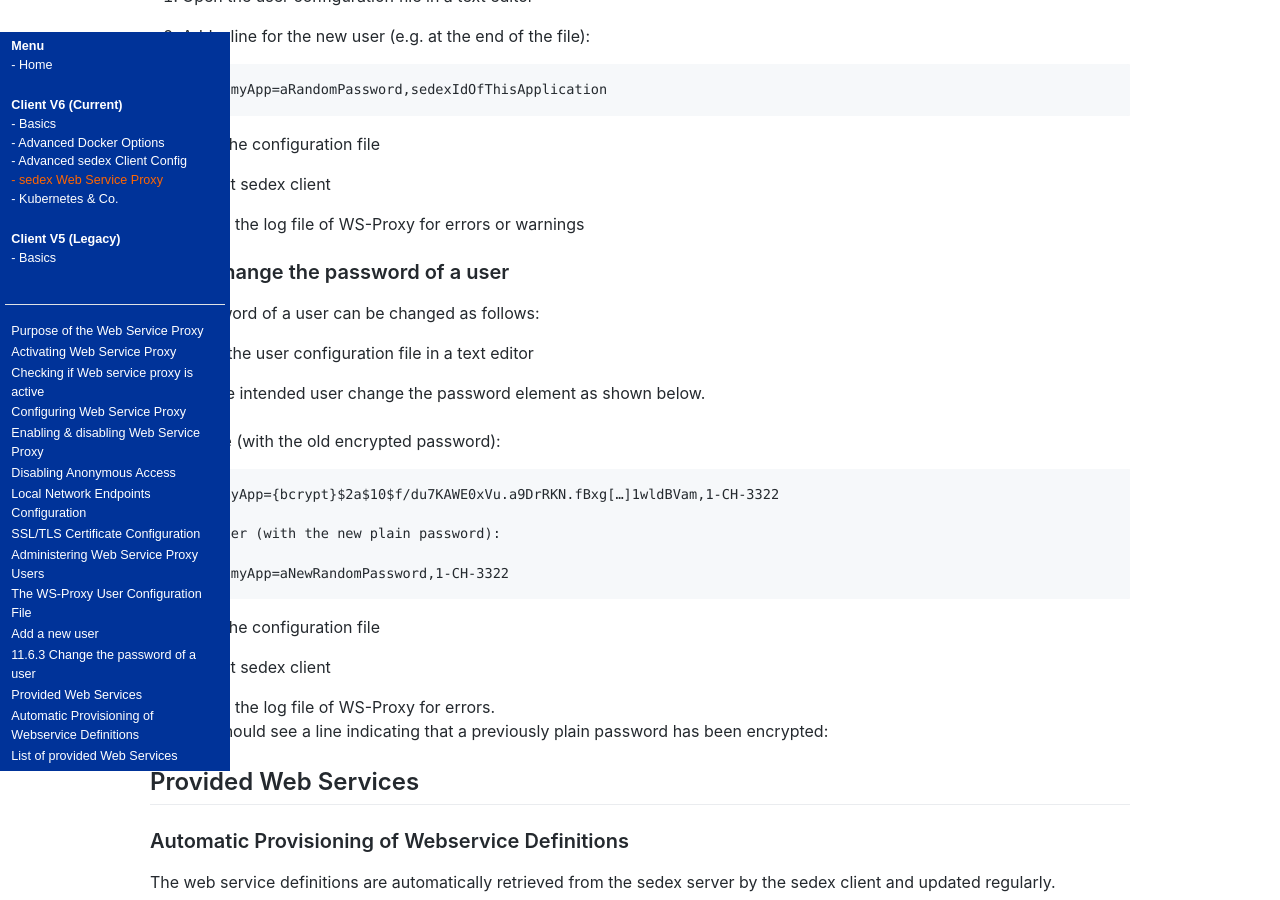
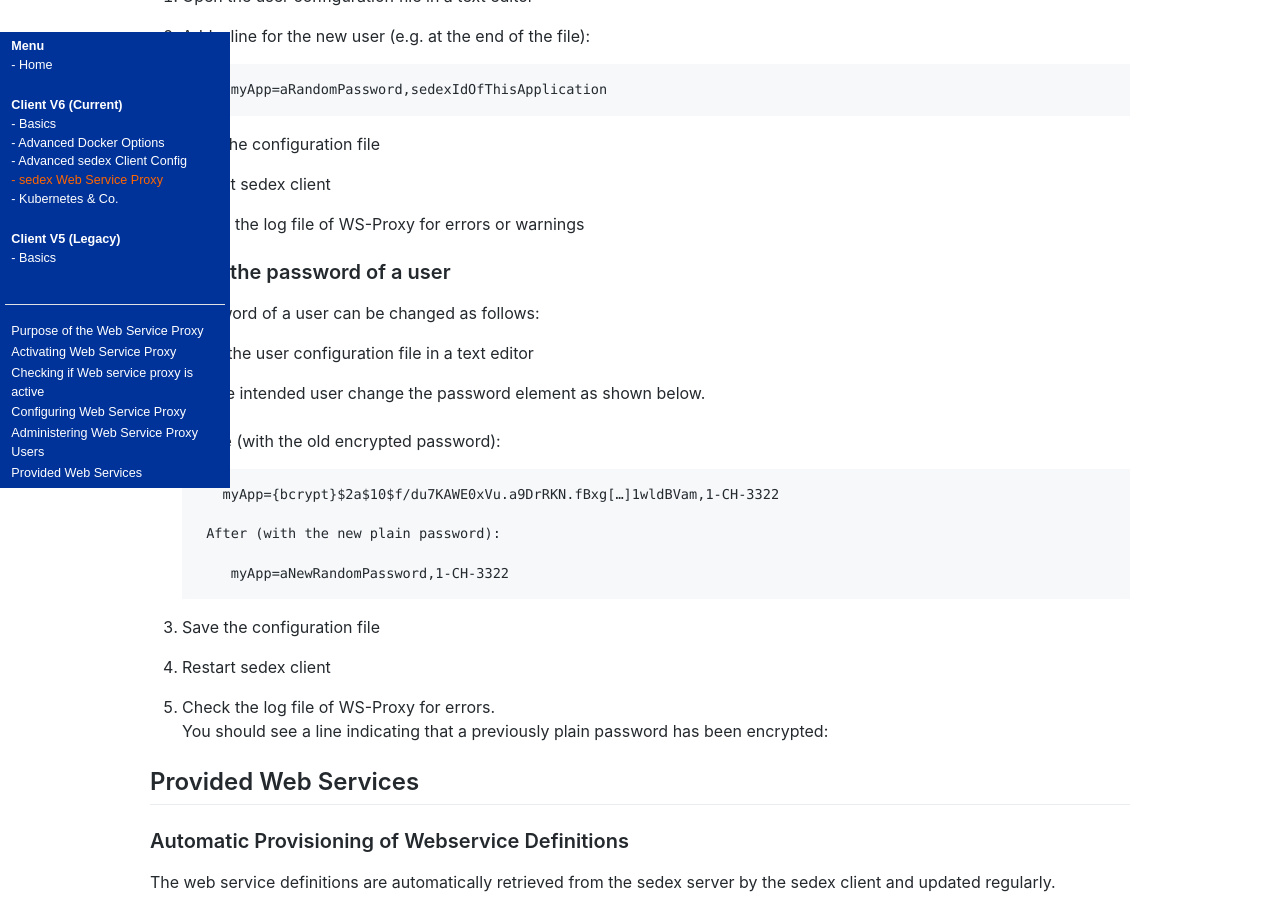
Before and after one commit to sedexch/sedexch.github.io, a Jekyll site: the page built from v6/sedex-webservice-proxy.md, in a window 1280 px wide and 900 px high, scrolled down 6897 px. Built offline with Jekyll 4.4.1, drawn with Linux system fonts in a browser that asks for light colours; our own code applies the rules of GitHub Pages for plain Markdown files.

Commit message:
SEDEX-3217: Fixing JS TOC

```diff
--- a/_layouts/default.html
+++ b/_layouts/default.html
@@ -78,7 +78,7 @@
         console.log("Begin Toc");
 
         $('#navmenu').initTOC({
-            selector: 'h2, h3',
+            selector: 'h2',
             scope: 'ourmaincontent',
             overwrite: false,
             prefix: 'inpagetoc'
--- a/v6/sedex-webservice-proxy.md
+++ b/v6/sedex-webservice-proxy.md
@@ -271,7 +271,7 @@
 5.	Check the log file of WS-Proxy for errors or warnings
 
 
-### 11.6.3	Change the password of a user
+### Change the password of a user
 
 The password of a user can be changed as follows:
 
```
